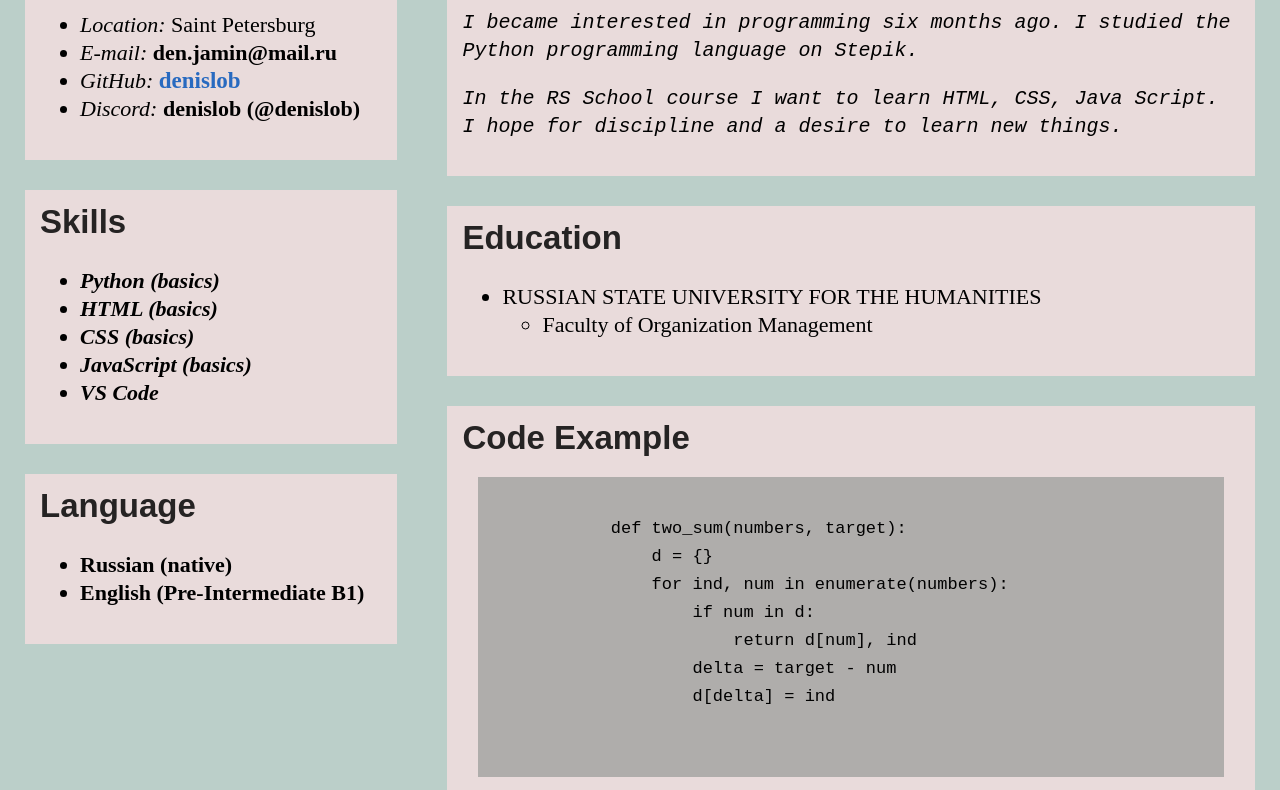
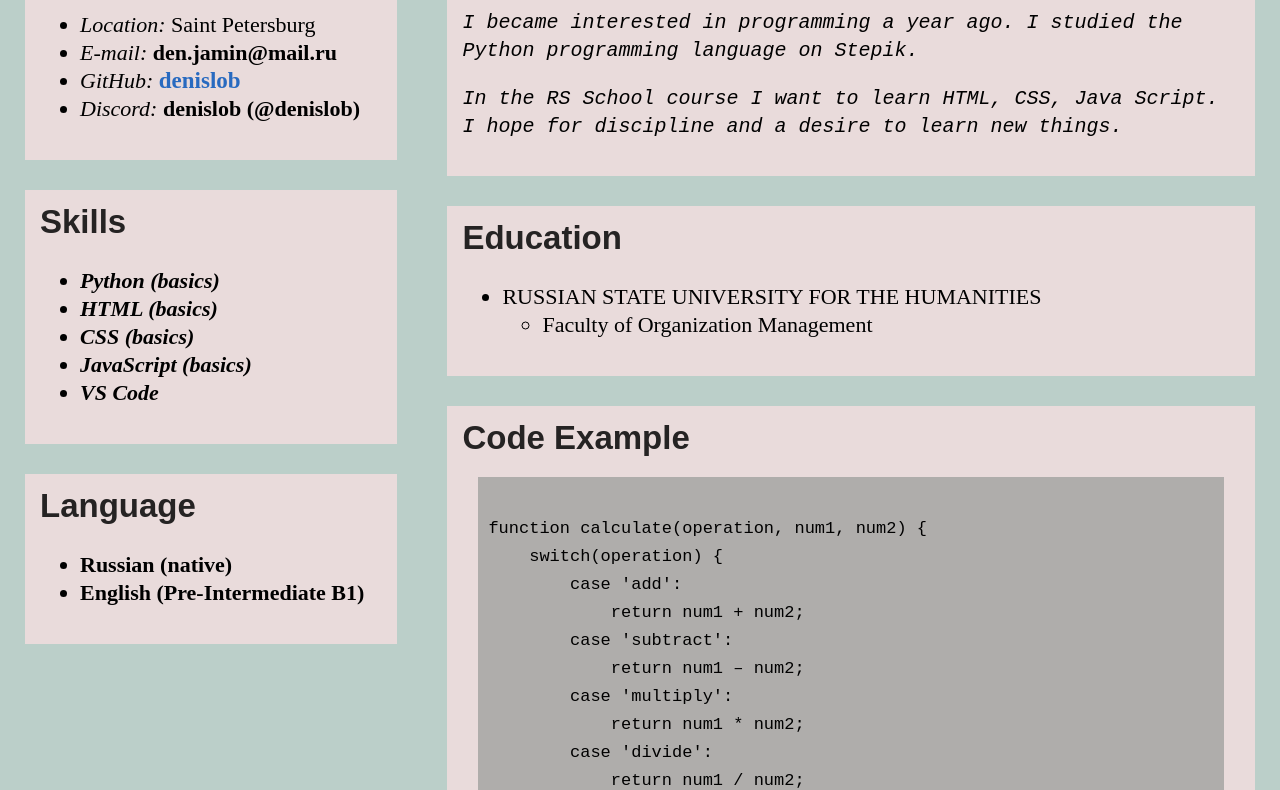
Before and after one commit to denislob/rsschool-cv, a plain HTML site: page index.html in a window 1280 px wide. Shown: the part 647-1437 px from the top of the page. Drawn offline with Linux system fonts and the light colour scheme.

Commit message:
fix: fixed the code and the year in the footer

```diff
--- a/index.html
+++ b/index.html
@@ -75,7 +75,7 @@
                     <div class="info-content" id="about">
                         <h2 class="section-name">About me</h2>
                         <div class="text-info">
-                            <p><em>I became interested in programming six months ago. I studied the Python programming language on Stepik.</em></p>
+                            <p><em>I became interested in programming a year ago. I studied the Python programming language on Stepik.</em></p>
                             <p><em>In the RS School course I want to learn HTML, CSS, Java Script. I hope for discipline and a desire to learn new things.</em></p>
                         </div>
                     </div>
@@ -96,13 +96,20 @@
                         <div class="text-info">
                             <pre>
                                 <code>
-            def two_sum(numbers, target):
-                d = {}
-                for ind, num in enumerate(numbers):
-                    if num in d:
-                        return d[num], ind
-                    delta = target - num
-                    d[delta] = ind
+function calculate(operation, num1, num2) {
+    switch(operation) {
+        case 'add':
+            return num1 + num2;
+        case 'subtract':
+            return num1 – num2;
+        case 'multiply':
+            return num1 * num2;
+        case 'divide':
+            return num1 / num2;
+        default:
+            return 'Invalid operation';
+    }
+}
                                 </code>
                             </pre>
                         </div>
@@ -122,7 +129,7 @@
           <footer class="footer-container">
             <ul class="basement">
                 <li><a href="https://github.com/denislob" class="logo-git" target="_blank">GitHub</a></li>
-                <li>2024</li>
+                <li>2025</li>
                 <li><a href="https://rs.school/courses/javascript-ru" target="_blank"><img class="logo-rs" src="img/rs-logo.png" alt="RS-School"></a></li>
             </ul>
           </footer>
```
